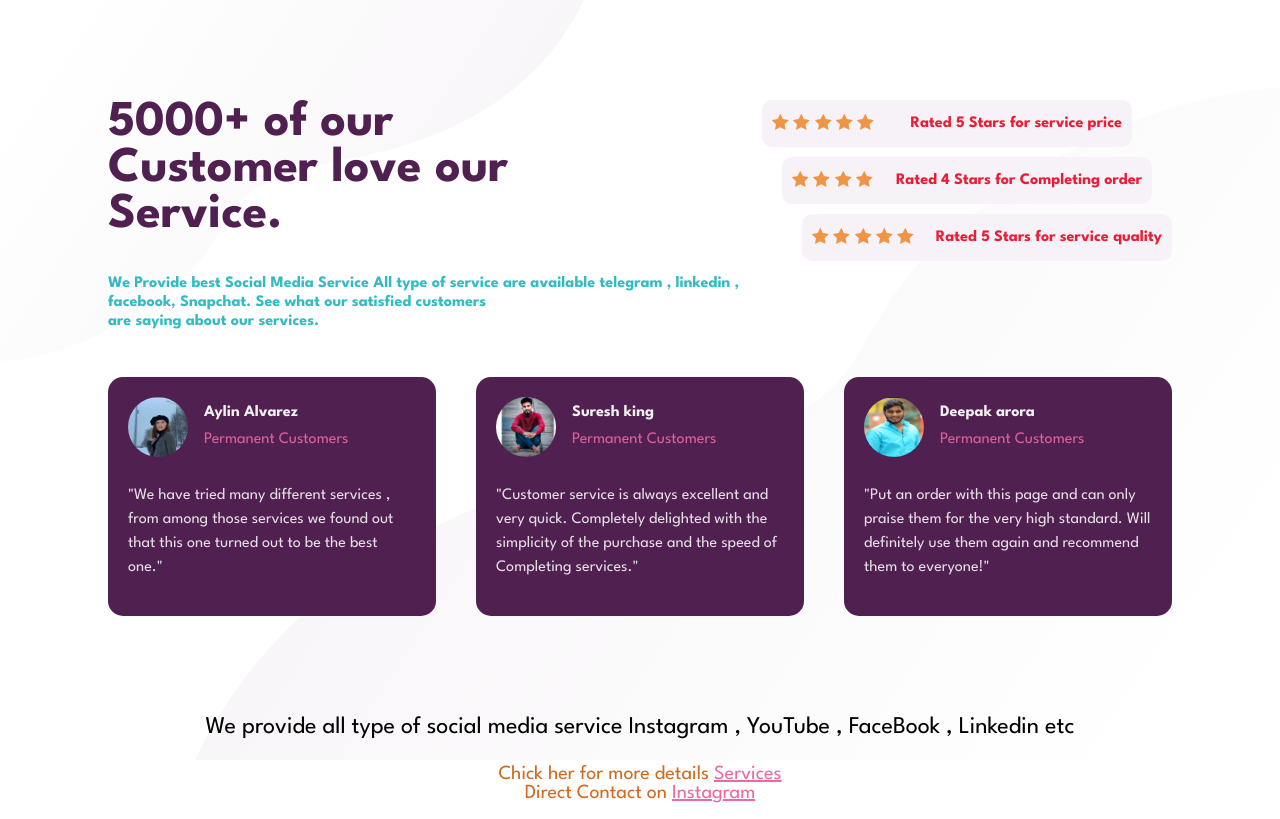
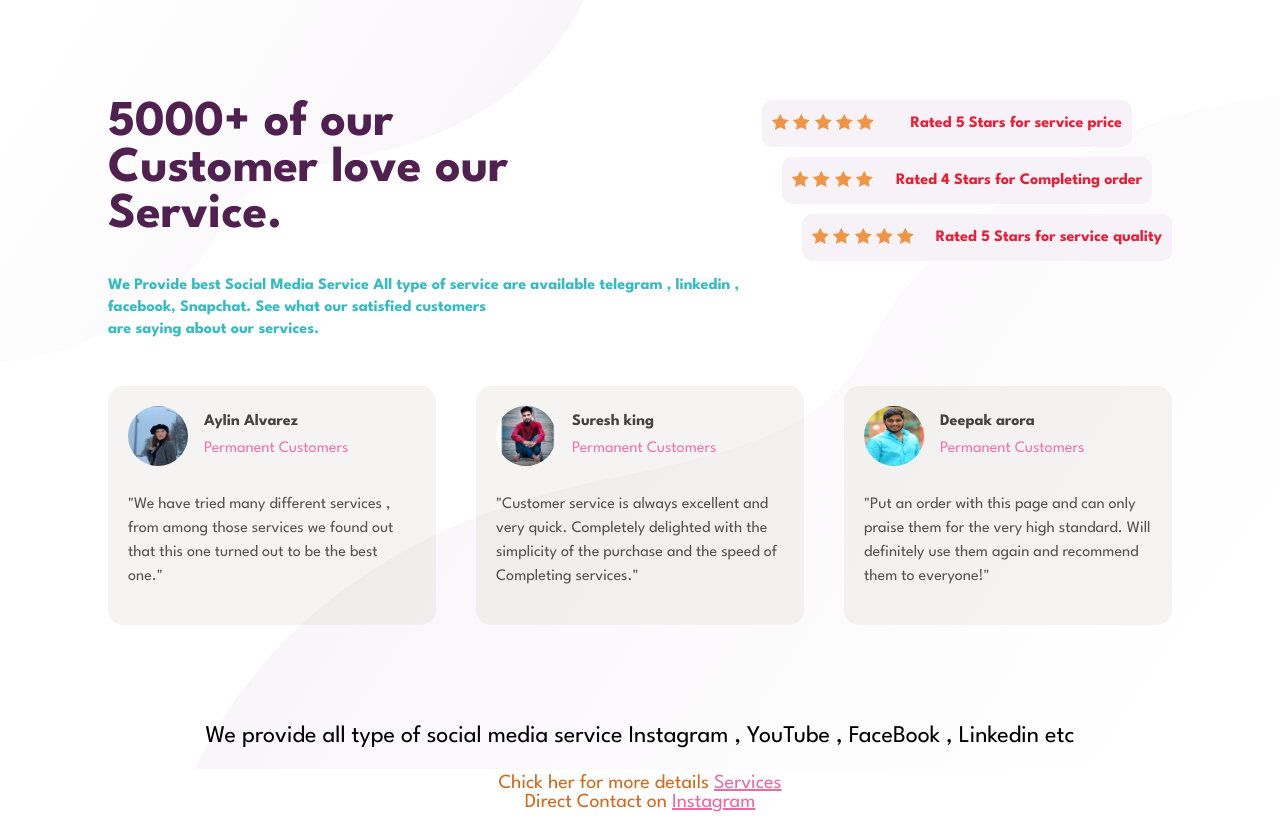
Before and after one commit to attavya/project.github.io, a plain HTML site: page index.html in a window 1280 px wide. Drawn offline with Linux system fonts and the light colour scheme.

Commit message:
Updates colors

```diff
--- a/style.css
+++ b/style.css
@@ -27,7 +27,7 @@ body {
   font-weight: 700;
   color: hsl(0, 85%, 3%);                       /* this is for discription*/
   opacity: 0.8;
-  font-family: 'Roboto Condensed', sans-serif;
+  font-family: 'Open Sans', sans-serif;
 }
 .rating-box:nth-of-type(1) {
   width: 350px;
@@ -82,13 +82,13 @@ body {
   gap: 40px;              /* this is for space b/w the reviwe box*/
 }
 .testimonial {
-  background-color: hsl(300, 43%, 22%);
+  background-color: rgba(196,189,177,0.17);
   border-radius: 15px;
   padding: 20px;             /* this  is for  back ground color of box*/
   font-weight: 400;
 }
 .testimonial p {
-  color: hsl(0, 5%, 96%);
+  color: rgba(23,23,23,.8);
   font-weight: 400;
   line-height: 1.5;         /* this is for text color */
   opacity: 0.9;
@@ -105,7 +105,7 @@ body {
   margin-block-start: 0.5em;
   margin-block-end: 0;
   margin-inline-start: 1em;          /* this  is for  user name */
-  color: hsl(0, 0%, 94%);
+  color: rgba(23,23,23,.8);
 }
 .user-info p {
   margin-inline-start: 1em;
```
